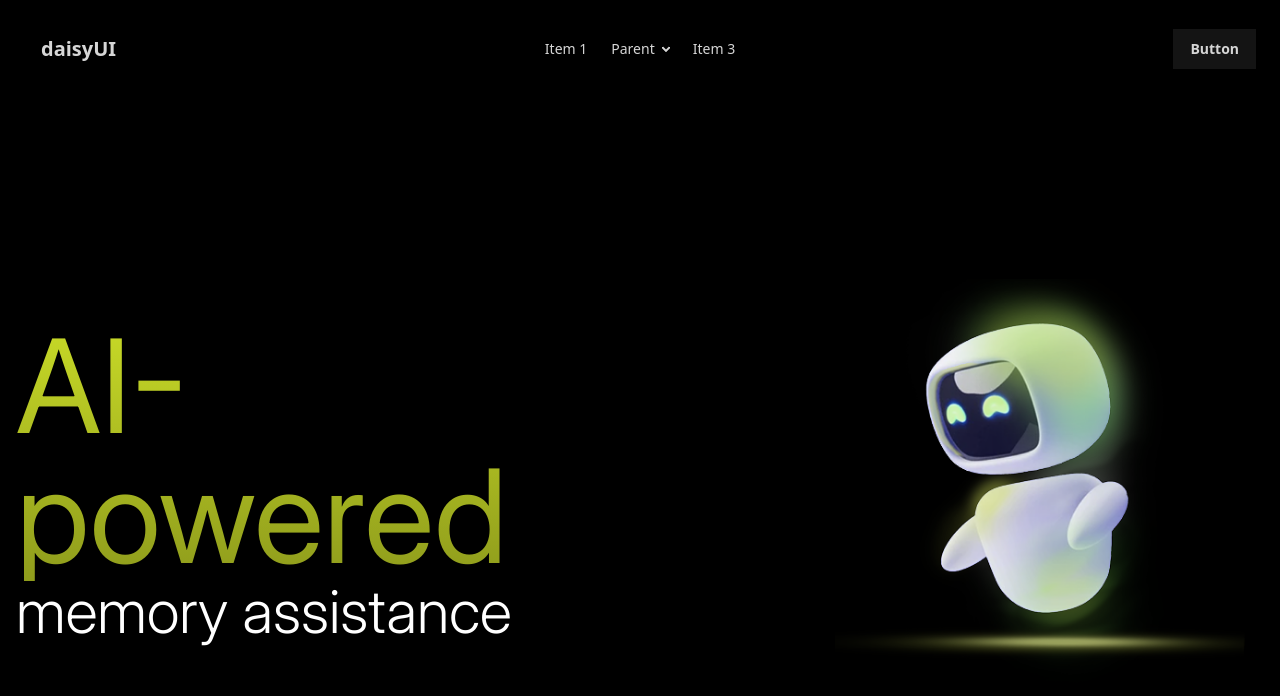
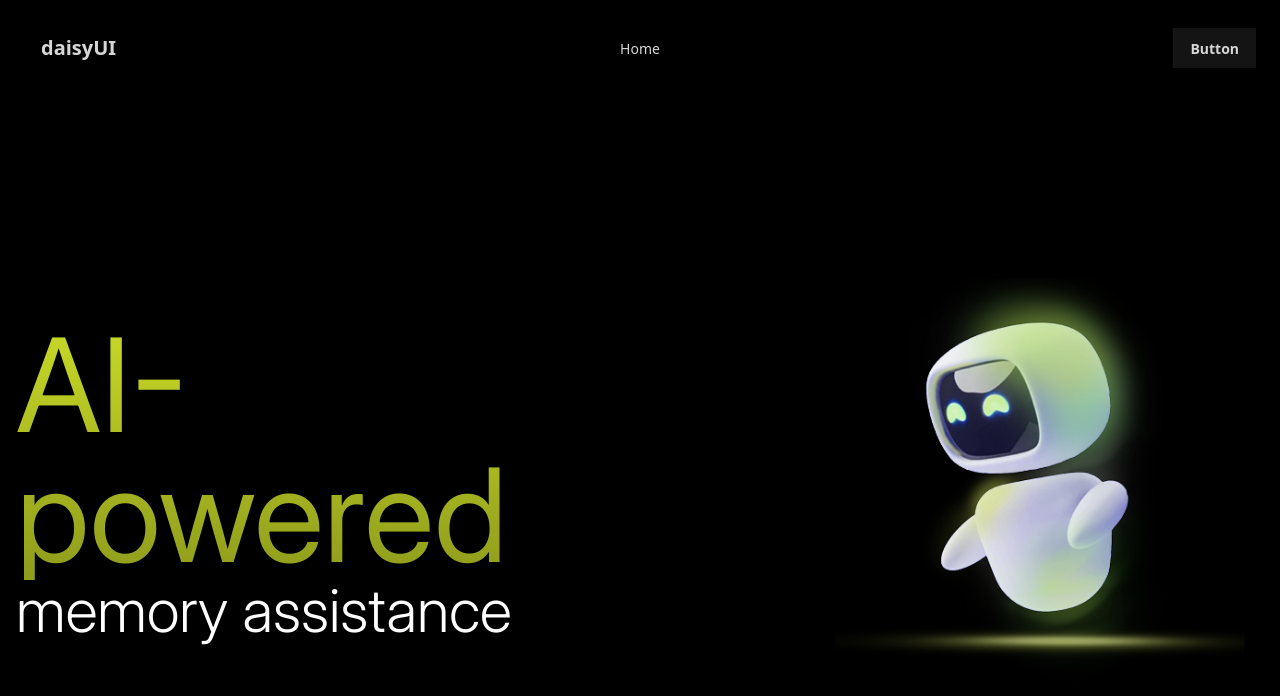
Before and after one commit to FazleRifat121/evoca-lab, a React (Vite) app: page / in a window 1280 px wide. Shown: the top 696 px of the page. Built offline with nearby package versions, Linux system fonts and the light colour scheme.

Commit message:
banner done

```diff
--- a/src/router/router.jsx
+++ b/src/router/router.jsx
@@ -10,6 +10,12 @@ export const router = createBrowserRouter(
   createRoutesFromElements(
     <Route path="/" element={<MainLayout />}>
       <Route path="/" element={<Home />}></Route>
+      <Route path="/about" element={<Home />}></Route>
+      <Route path="/team" element={<Home />}></Route>
+      <Route path="/sales" element={<Home />}></Route>
+      <Route path="/story" element={<Home />}></Route>
+      <Route path="/videos" element={<Home />}></Route>
+      <Route path="/contact" element={<Home />}></Route>
     </Route>
   )
 );
--- a/src/shared/Navbar/Navbar.jsx
+++ b/src/shared/Navbar/Navbar.jsx
@@ -1,4 +1,13 @@
+import { NavLink } from "react-router";
+
 const Navbar = () => {
+  const links = (
+    <>
+      <NavLink to={"/"}>
+        <li>Home</li>
+      </NavLink>
+    </>
+  );
   return (
     <div className="navbar bg-base-100 shadow-sm">
       <div className="navbar-start">
@@ -24,49 +33,13 @@ const Navbar = () => {
             tabIndex={0}
             className="menu menu-sm dropdown-content bg-base-100 rounded-box z-1 mt-3 w-52 p-2 shadow"
           >
-            <li>
-              <a>Item 1</a>
-            </li>
-            <li>
-              <a>Parent</a>
-              <ul className="p-2">
-                <li>
-                  <a>Submenu 1</a>
-                </li>
-                <li>
-                  <a>Submenu 2</a>
-                </li>
-              </ul>
-            </li>
-            <li>
-              <a>Item 3</a>
-            </li>
+            {links}
           </ul>
         </div>
         <a className="btn btn-ghost text-xl">daisyUI</a>
       </div>
       <div className="navbar-center hidden lg:flex">
-        <ul className="menu menu-horizontal px-1">
-          <li>
-            <a>Item 1</a>
-          </li>
-          <li>
-            <details>
-              <summary>Parent</summary>
-              <ul className="p-2">
-                <li>
-                  <a>Submenu 1</a>
-                </li>
-                <li>
-                  <a>Submenu 2</a>
-                </li>
-              </ul>
-            </details>
-          </li>
-          <li>
-            <a>Item 3</a>
-          </li>
-        </ul>
+        <ul className="menu menu-horizontal px-1">{links}</ul>
       </div>
       <div className="navbar-end">
         <a className="btn">Button</a>
```
